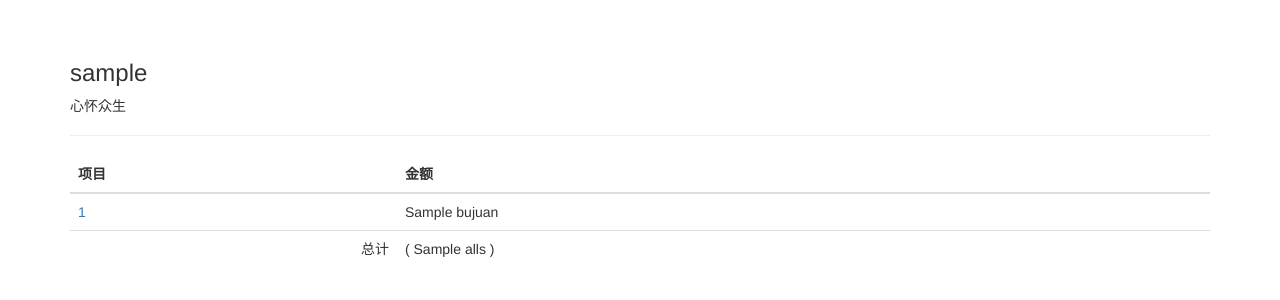
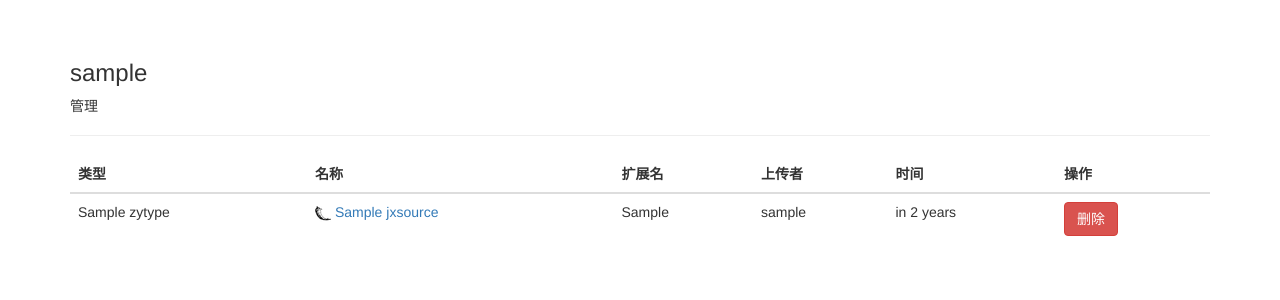
Before and after one commit to gxywl/jxzyk, a Flask app: template app/templates/count.html in a window 1280 px wide. Shown: the part 52-352 px from the top of the page. Run offline with Flask 2, Linux system fonts and the light colour scheme; a user stored in the database is signed in; tables that the repository leaves empty hold one stand-in row (values such as "Sample post"); the template is opened without the code that fills it: values that come from a table or form of the project are taken from there, most other values are stand-ins (such as "Sample title", 1, 10 or a date in 2020); some libraries are stand-ins or nearby versions.

```diff
--- a/app/models.py
+++ b/app/models.py
@@ -44,7 +44,9 @@ class Jxsource(db.Model):
     id = db.Column(db.Integer, primary_key=True)
     zyname = db.Column(db.String(64))
     filename = db.Column(db.String(64))
+    ext = db.Column(db.String(64))
     uptime = db.Column(db.DateTime(), default=datetime.utcnow)
+    # uptime = db.Column(db.DateTime(), default=datetime.now)
     countd = db.Column(db.Integer, default=0)
 
     user_id = db.Column(db.Integer, db.ForeignKey('users.id'))
--- a/app/templates/admin/index.html
+++ b/app/templates/admin/index.html
@@ -5,10 +5,14 @@
     {{ super() }}
 
     {% if current_user.is_authenticated %}
+
         欢迎来到后台管理系统！
         <a class="btn btn-default" href="{{ url_for('main.index') }}" >返回</a>
+
+
+
+
     {% else %}
-
 
         login please!
 
--- a/app/templates/auth/change_username.html
+++ b/app/templates/auth/change_username.html
@@ -5,7 +5,7 @@
 
 {% block page_content %}
 <div class="page-header">
-    <h1>Change UserName</h1>
+    <h3>修改姓名</h3>
 </div>
 <div class="col-md-4">
     {{ wtf.quick_form(form) }}
--- a/app/templates/count.html
+++ b/app/templates/count.html
@@ -6,52 +6,92 @@
 {% block page_content %}
     <div class="page-header">
     <h3>{{ current_user.username }}</h3>
-        <p>心怀众生</p>
+        <p>管理</p>
     </div>
-
-
-
 <table class="table">
   <thead>
     <tr>
-      <th>项目</th>
-      <th>金额</th>
-
+      <th>类型</th>
+      <th>名称</th>
+      <th>扩展名</th>
+      <th>上传者</th>
+      <!--th>日期</th-->
+      <th>时间</th>
+{#      <th>下载次数</th>#}
+      <th>操作</th>
     </tr>
   </thead>
   <tbody>
 
-    {% for bujuan in bujuans %}
+    {% for jxsource in jxsources %}
     <tr>
-      <td><a href="{{ url_for('main.countlist',xiangmuid= bujuan[2]) }}">{{ bujuan[0] }}</a></td>
-      <td>{{ bujuan[1] }}</td>
+      <td>{{ jxsource.zytype.typename }}</td>
+      <td>
+{#          <a href="{{ url_for('.download',filename=jxsource.filename) }}">#}
+          <a href="{{ url_for('.download',zyid=jxsource.id) }}">
+             <img src="{{ url_for('static', filename='favicon.ico') }}">
+            {{ jxsource.zyname }}
+          </a>
+      </td>
+        <td>{{ jxsource.ext }}</td>
+        <td>{{ jxsource.user.username }}</td>
+      <!--td>{{ moment(jxsource.uptime).format('YY年M月D日') }}</td-->
+      <td>{{ moment(jxsource.uptime).fromNow(refresh=True) }}{% if loop.first %}<!--span class="badge">新</span-->{% endif %}</td>
+
+{#        <td>{{ jxsource.countd }}</td>#}
+        <td>
+{#            {% if  jxsource.user == current_user %}#}
+            <a href="{{ url_for('.delete',zyid=jxsource.id) }}"  class="btn btn-danger"> 删除 </a>
+{#            {% endif %}#}
+        </td>
     </tr>
+
     {% endfor %}
-    <tr>
-      <td class="text-right">总计</td>
-      <td>( {{ alls[0][0] }} )</td>
-    </tr>
   </tbody>
 </table>
 
-<!--table class="table">
-  <thead>
-    <tr>
-      <th>项目</th>
-      <th>用户</th>
-      <th>金额</th>
-    </tr>
-  </thead>
-  <tbody>
+{#<table class="table">#}
+{#  <thead>#}
+{#    <tr>#}
+{#      <th>项目</th>#}
+{#      <th>金额</th>#}
+{##}
+{#    </tr>#}
+{#  </thead>#}
+{#  <tbody>#}
+{##}
+{#    {% for bujuan in bujuans %}#}
+{#    <tr>#}
+{#      <td><a href="{{ url_for('main.countlist',xiangmuid= bujuan[2]) }}">{{ bujuan[0] }}</a></td>#}
+{#      <td>{{ bujuan[1] }}</td>#}
+{#    </tr>#}
+{#    {% endfor %}#}
+{#    <tr>#}
+{#      <td class="text-right">总计</td>#}
+{#      <td>( {{ alls[0][0] }} )</td>#}
+{#    </tr>#}
+{#  </tbody>#}
+{#</table>#}
+{##}
+{#<!--table class="table">#}
+{#  <thead>#}
+{#    <tr>#}
+{#      <th>项目</th>#}
+{#      <th>用户</th>#}
+{#      <th>金额</th>#}
+{#    </tr>#}
+{#  </thead>#}
+{#  <tbody>#}
+{##}
+{#    {% for countbujuanbyuser in countbujuanbyusers %}#}
+{#    <tr>#}
+{#      <td>{{ countbujuanbyuser[0] }}</td>#}
+{#      <td>{{ countbujuanbyuser[1] }}</td>#}
+{#      <td>{{ countbujuanbyuser[2] }}</td>#}
+{#    </tr>#}
+{#    {% endfor %}#}
+{##}
+{#  </tbody>#}
+{#</table-->#}
 
-    {% for countbujuanbyuser in countbujuanbyusers %}
-    <tr>
-      <td>{{ countbujuanbyuser[0] }}</td>
-      <td>{{ countbujuanbyuser[1] }}</td>
-      <td>{{ countbujuanbyuser[2] }}</td>
-    </tr>
-    {% endfor %}
-
-  </tbody>
-</table-->
 {% endblock %}
--- a/config.py
+++ b/config.py
@@ -11,6 +11,8 @@ class Config:
     SQLALCHEMY_TRACK_MODIFICATIONS = True
 
     BABEL_DEFAULT_LOCALE = 'zh_CN'
+
+    SQLALCHEMY_ECHO = True
 
     @staticmethod
     def init_app(app):
--- a/manage.py
+++ b/manage.py
@@ -108,7 +108,7 @@ for model in models:
 
 
 def make_shell_context():
-    return dict(db=db, User=User, Xiangmu=Xiangmu, Bujuan=Bujuan)
+    return dict(db=db, User=User, Jxsource=Jxsource, Zytype=Zytype)
 
 
 manager.add_command('shell', Shell(make_context=make_shell_context))
--- a/migrations/versions/66ed35b13803_.py
+++ b/migrations/versions/d4f8162003d5_.py
@@ -1,8 +1,8 @@
 """empty message
 
-Revision ID: 66ed35b13803
+Revision ID: d4f8162003d5
 Revises:
-Create Date: 2018-05-11 12:23:40.137200
+Create Date: 2018-05-11 18:43:05.319485
 
 """
 from alembic import op
@@ -10,7 +10,7 @@ import sqlalchemy as sa
 
 
 # revision identifiers, used by Alembic.
-revision = '66ed35b13803'
+revision = 'd4f8162003d5'
 down_revision = None
 branch_labels = None
 depends_on = None
--- a/requirements.txt
+++ b/requirements.txt
@@ -2,7 +2,7 @@ alembic==0.9.9
 Babel==2.5.3
 click==6.7
 dominate==2.3.1
-Flask==0.12.2
+Flask==1.0.2
 Flask-Admin==1.5.1
 Flask-BabelEx==0.9.3
 Flask-Bootstrap==3.3.7.1
```
Also changed, not shown: app/main/views.py (+100 -25 lines), app/templates/index.html (+16 -5 lines), migrations/versions/73cd81c73c16_.py (added, +28 -0 lines).
